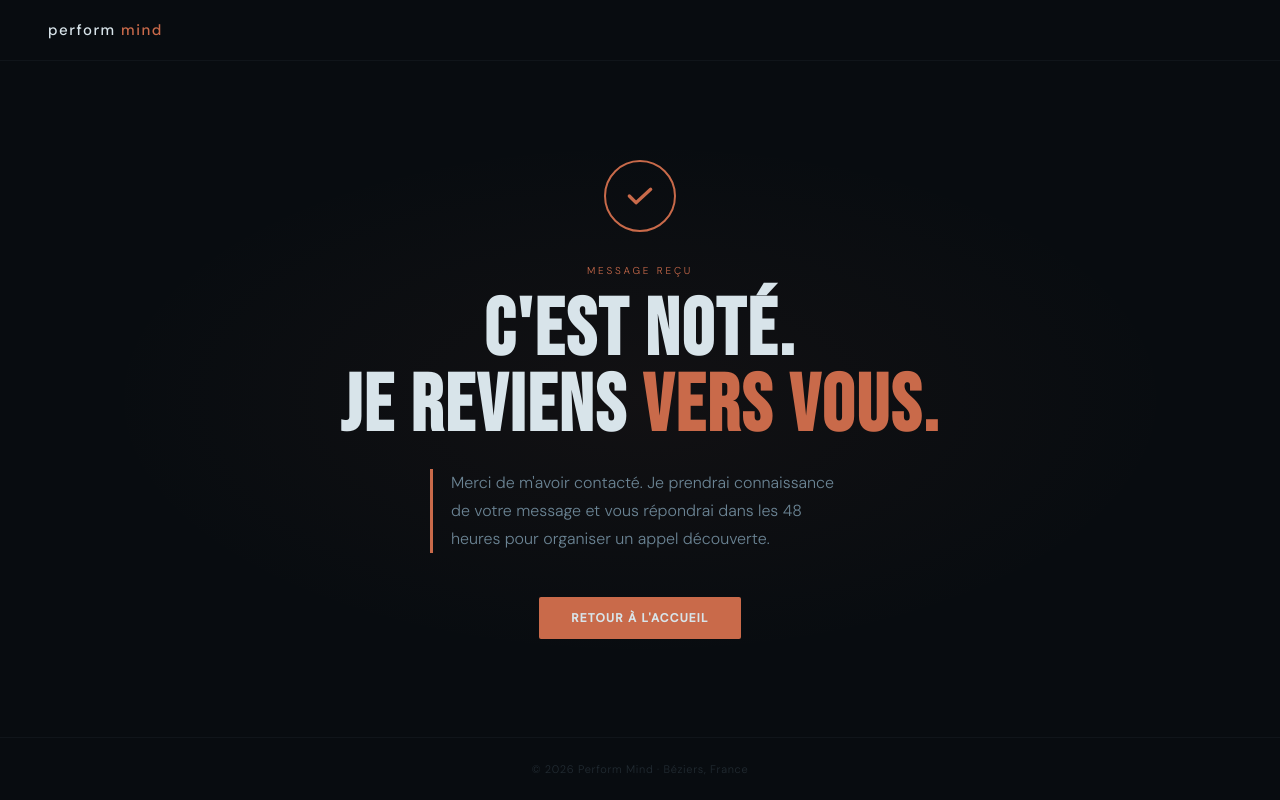
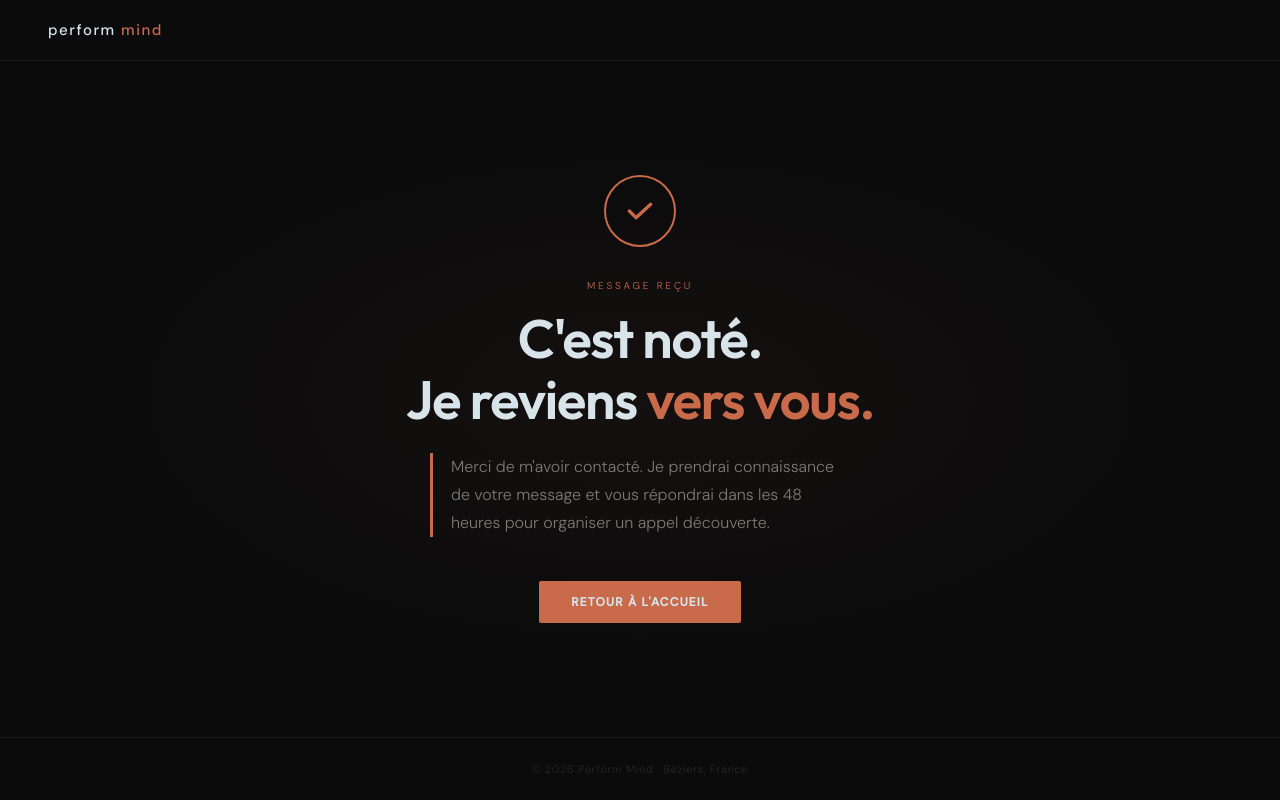
Before and after one commit to Wandile9123/Perform-Mind-Website, a plain HTML site: page merci.html in a window 1280 px wide. Drawn offline with Linux system fonts and the light colour scheme.

Commit message:
Update merci.html

```diff
--- a/merci.html
+++ b/merci.html
@@ -6,13 +6,13 @@
 <title>Message Reçu — Perform Mind</title>
 <link rel="preconnect" href="https://fonts.googleapis.com">
 <link rel="preconnect" href="https://fonts.gstatic.com" crossorigin>
-<link href="https://fonts.googleapis.com/css2?family=Bebas+Neue&family=DM+Sans:wght@300;400;500&family=DM+Serif+Display:ital@0;1&display=swap" rel="stylesheet">
+<link href="https://fonts.googleapis.com/css2?family=Outfit:wght@400;500;600;700&family=DM+Sans:wght@300;400;500&family=DM+Serif+Display:ital@0;1&display=swap" rel="stylesheet">
 <style>
   :root {
-    --bg:      #080C10;
-    --bg-mid:  #0D1318;
-    --fog:     #8FA3B0;
-    --fog-soft:#6B8494;
+    --bg:      #0B0B0C;
+    --bg-mid:  #111112;
+    --fog:     #9B9A94;
+    --fog-soft:#7C7B75;
     --ember:   #C96A4A;
     --white:   #D8E4EA;
   }
@@ -35,7 +35,7 @@
     align-items: center;
     justify-content: space-between;
     padding: 20px 48px;
-    border-bottom: 1px solid rgba(143,163,176,0.06);
+    border-bottom: 1px solid rgba(255,255,255,0.06);
   }
   .logo-text {
     font-family: 'DM Sans', sans-serif;
@@ -97,11 +97,12 @@
   }
 
   h1 {
-    font-family: 'Bebas Neue', sans-serif;
-    font-size: clamp(42px, 7vw, 80px);
+    font-family: 'Outfit', sans-serif;
+    font-weight: 600;
+    font-size: clamp(32px, 5vw, 54px);
     color: var(--white);
-    letter-spacing: 0.03em;
-    line-height: 0.95;
+    letter-spacing: -0.022em;
+    line-height: 1.12;
     margin-bottom: 24px;
     position: relative; z-index: 1;
     opacity: 0;
@@ -143,7 +144,7 @@
 
   footer {
     padding: 24px 48px;
-    border-top: 1px solid rgba(143,163,176,0.06);
+    border-top: 1px solid rgba(255,255,255,0.06);
     display: flex;
     justify-content: center;
   }
```
